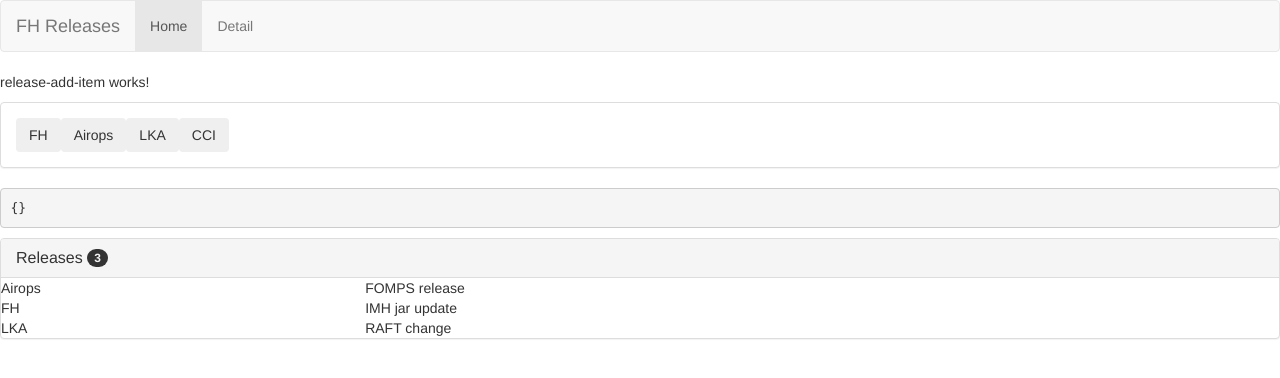
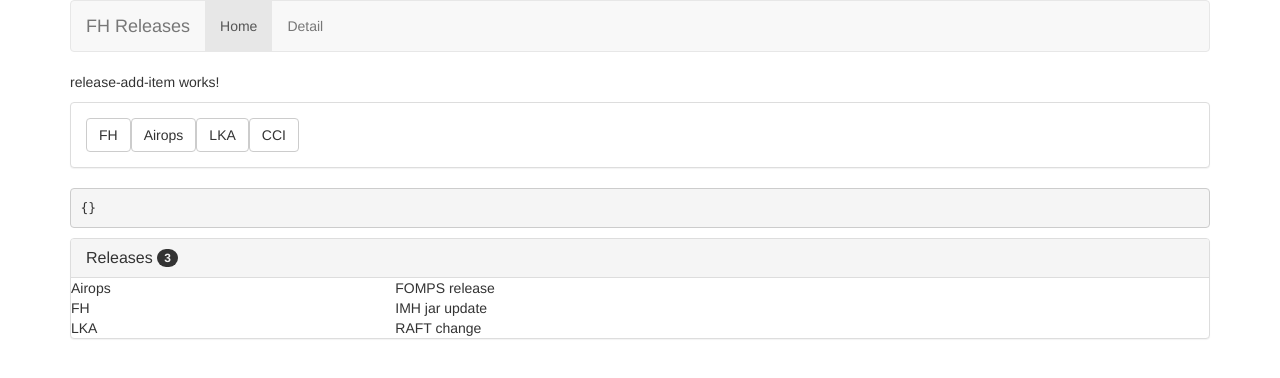
Before and after one commit to MattMasuda/workshop-app, an Angular app: page /#/home in a window 1280 px wide. Shown: the top 378 px of the page. Built offline with nearby package versions, Linux system fonts and the light colour scheme.

Commit message:
Add a little more styling

```diff
--- a/src/app/release-filter/release-filter.component.html
+++ b/src/app/release-filter/release-filter.component.html
@@ -1,9 +1,8 @@
 <div class="panel panel-default">
     <div class="panel-body">
-        <button class="btn"
+        <button class="btn btn-default"
             *ngFor="let customer of customers"
-            (click)="setCustomerFilter(customer.name)"
-            [class.button-selected]="customerFilter.name === customer.name">
+            (click)="setCustomerFilter(customer.name)" >
             {{customer.name}}
         </button>
     </div>
--- a/src/index.html
+++ b/src/index.html
@@ -9,6 +9,8 @@
   <link rel="icon" type="image/x-icon" href="favicon.ico">
 </head>
 <body>
-  <app-root>Loading...</app-root>
+  <div class="container">
+    <app-root>Loading...</app-root>
+  </div>
 </body>
 </html>
```
